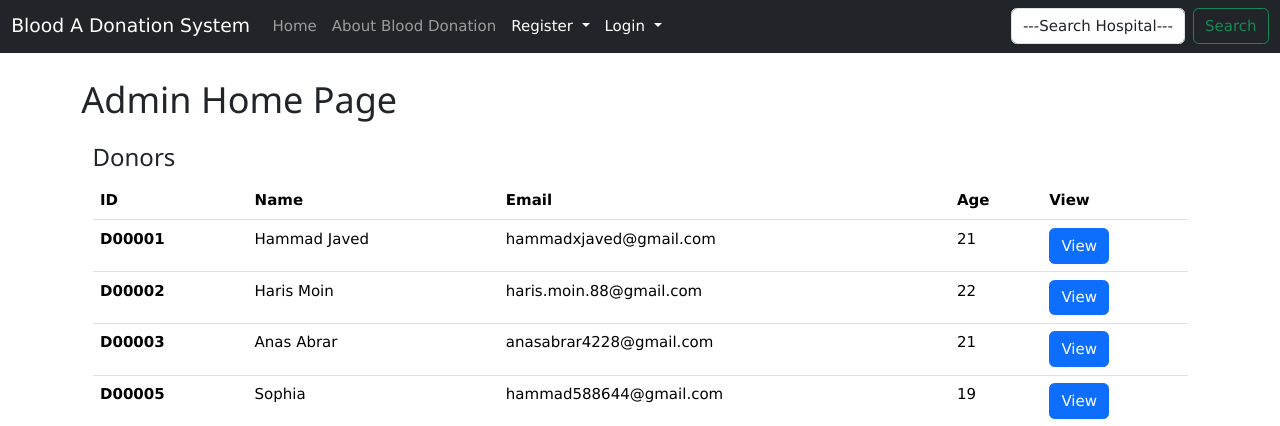
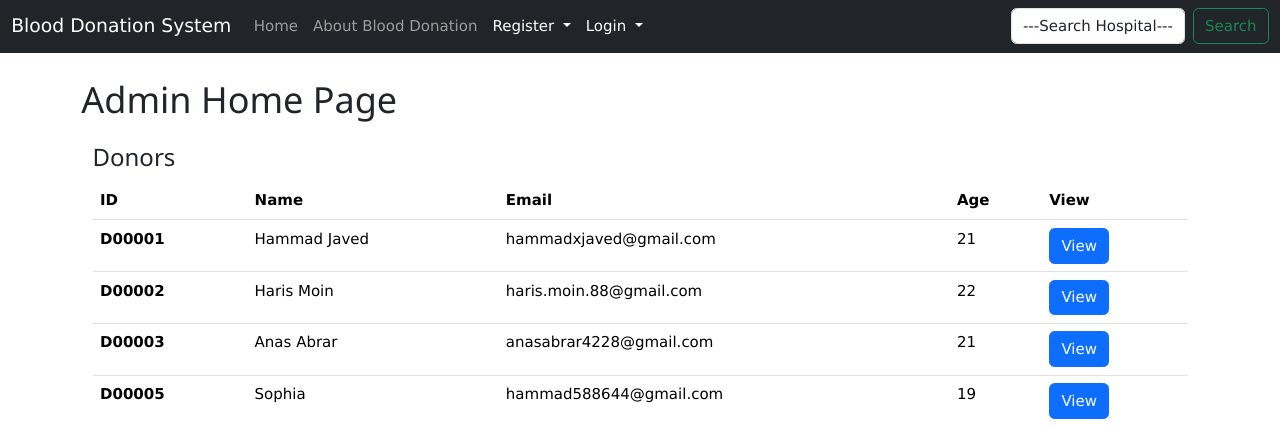
Before and after one commit to Hammadxjaved/repo1, a Django app: page /admin_user in a window 1280 px wide. Shown: the top 426 px of the page. Run offline with Django 3.2, Linux system fonts and the light colour scheme; a user stored in the database is signed in; data comes from the database, SQL or seed files in the repository.

Commit message:
test complete

```diff
--- a/s_pro/templates/base.html
+++ b/s_pro/templates/base.html
@@ -45,7 +45,7 @@
 
   <nav class="mynav navbar navbar-expand-lg navbar-dark bg-dark fixed-top">
     <div class="container-fluid">
-      <a class="navbar-brand" href="/">Blood A Donation System</a>
+      <a class="navbar-brand" href="/">Blood Donation System</a>
       <button class="navbar-toggler" type="button" data-bs-toggle="collapse" data-bs-target="#navbarScroll"
         aria-controls="navbarScroll" aria-expanded="false" aria-label="Toggle navigation">
         <span class="navbar-toggler-icon"></span>
```
